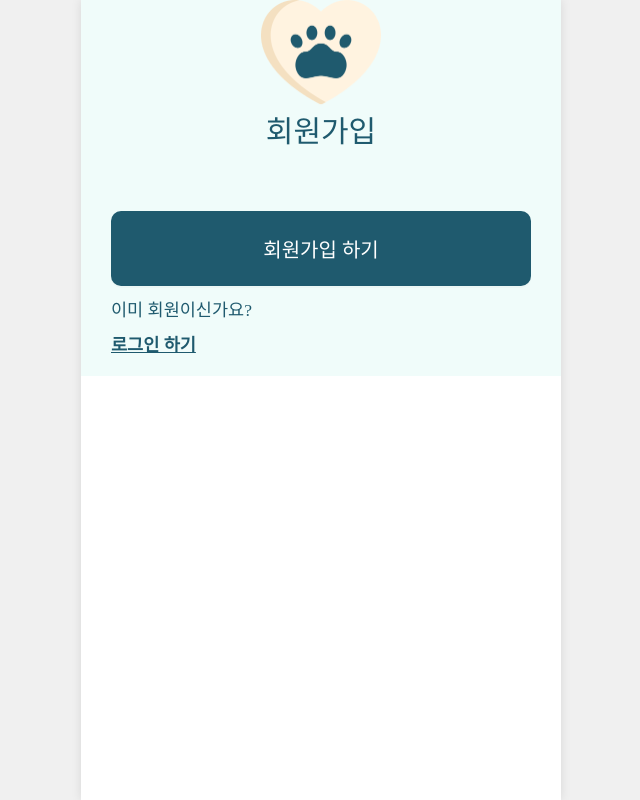
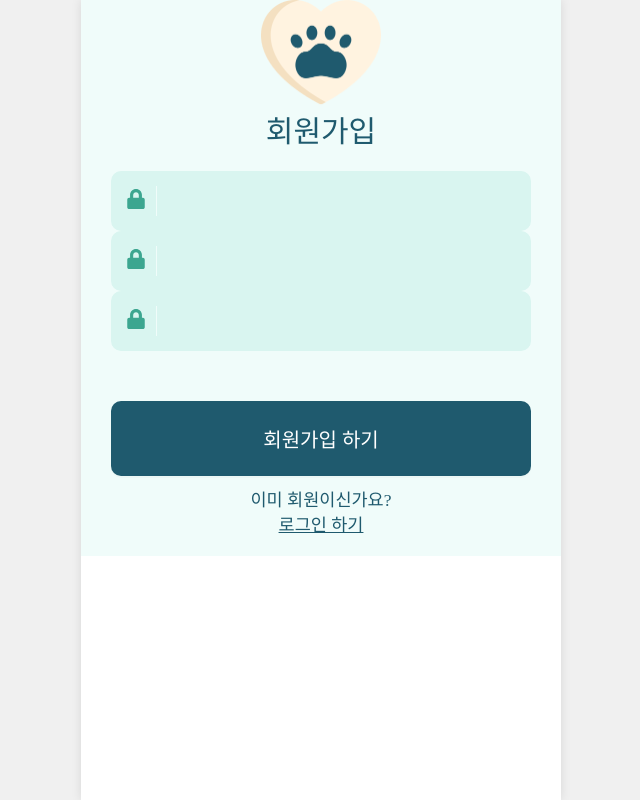
Before and after one commit to SaveMeMungz/SaveMeMungz-Web, a Next.js app: page /sign-up in a window 1280 px wide. Shown: the whole page, without its empty margins (319-959 px from the left). Built offline with nearby package versions, Linux system fonts and the light colour scheme; a web font is replaced by a local one.

Commit message:
[ISSUE-45] feat: 회원가입 페이지 input field 제외 UI 추가 완료 (#31)

```diff
--- /dev/null
+++ b/src/app/(auth)/sign-up/components/SignUpInput.jsx
@@ -0,0 +1,92 @@
+'use client';
+
+import { FaLock, FaUserAlt } from 'react-icons/fa';
+import styled from 'styled-components';
+
+import { COLORS, TEXT_COLORS } from '../../../../constants/colors';
+import { FONTS } from '../../../../constants/font';
+
+const SignUpInput = ({
+    name,
+    value,
+    type = 'text',
+    placeholder = '',
+    onChange,
+    passwordVisible,
+    togglePasswordVisibility,
+}) => {
+    return (
+        <InputWrapper>
+            <IconWrapper>{type === 'id' ? <FaUserAlt /> : <FaLock />}</IconWrapper>
+            <Divider /> {/* 세로 줄 추가 */}
+            <StyledInput
+                type={type === 'password' && !passwordVisible ? 'password' : 'text'}
+                name={name}
+                value={value}
+                placeholder={placeholder}
+                onChange={onChange}
+            />
+            {type === 'password' && (
+                <ShowButton onClick={togglePasswordVisibility}>{passwordVisible ? 'Hide' : 'Show'}</ShowButton>
+            )}
+        </InputWrapper>
+    );
+};
+
+export default SignUpInput;
+
+const InputWrapper = styled.div`
+    width: 100%;
+    height: 3rem;
+    display: flex;
+    align-items: center;
+    background-color: ${COLORS.softMint};
+    border-radius: 0.5rem;
+    padding: 0.75rem;
+    position: relative;
+`;
+
+const StyledInput = styled.input`
+    flex-grow: 1;
+    background-color: ${COLORS.softMint};
+    border: none;
+    font-family: ${FONTS.PRETENDARD[400]};
+    font-size: 1rem;
+    color: ${TEXT_COLORS.default};
+
+    &::placeholder {
+        color: ${TEXT_COLORS.placeholder};
+    }
+
+    &:focus {
+        outline: none;
+        border: none;
+    }
+`;
+
+const IconWrapper = styled.div`
+    padding-right: 0.5rem;
+    color: ${COLORS.primary};
+`;
+
+const Divider = styled.div`
+    width: 0.0625rem; /* 1px */
+    height: 100%;
+    background-color: ${COLORS.mint}; /* 옅은 세로줄 색상 */
+    margin-right: 0.5rem; /* 세로 줄과 입력 필드 사이의 간격 */
+`;
+
+const ShowButton = styled.button`
+    background: none;
+    border: none;
+    color: ${COLORS.primary};
+    cursor: pointer;
+    padding: 0 0.5rem;
+    font-size: 0.875rem;
+    position: absolute;
+    right: 10px;
+
+    &:focus {
+        outline: none;
+    }
+`;
--- a/src/app/(auth)/sign-up/page.jsx
+++ b/src/app/(auth)/sign-up/page.jsx
@@ -6,9 +6,10 @@ import styled from 'styled-components';
 
 import whitepawImg from '../../../assets/images/white-paw.png';
 import CustomButton from '../../../components/common/CustomButton';
-import { BACKGROUND_COLORS, BUTTON_COLORS, TEXT_COLORS } from '../../../constants/colors';
+import { BACKGROUND_COLORS, BUTTON_COLORS, COLORS, TEXT_COLORS } from '../../../constants/colors';
 import { FONTS } from '../../../constants/font';
 import { PADDING_HORIZONTAL, PADDING_VERTICAL } from '../../../constants/space';
+import SignUpInput from './components/SignUpInput';
 
 const SignUp = () => {
     return (
@@ -20,12 +21,20 @@ const SignUp = () => {
             <SignUpTitle>회원가입</SignUpTitle>
 
             <ContentContainer>
+                <InputFieldContainer>
+                    <SignUpInput />
+                    <SignUpInput />
+                    <SignUpInput />
+                </InputFieldContainer>
+
                 <SignUpButtonContainerColumn>
                     <CustomButton color={BUTTON_COLORS.secondary} text="회원가입 하기" route="/login" />
                 </SignUpButtonContainerColumn>
 
-                <AlreadyMember>이미 회원이신가요?</AlreadyMember>
-                <GoLogin>로그인 하기</GoLogin>
+                <BottomContainer>
+                    <AlreadyMember>이미 회원이신가요?</AlreadyMember>
+                    <GoLogin>로그인 하기</GoLogin>
+                </BottomContainer>
             </ContentContainer>
         </Container>
     );
@@ -57,6 +66,8 @@ const ContentContainer = styled.div`
     gap: 0.5rem;
 `;
 
+const InputFieldContainer = styled.div``;
+
 const SignUpButtonContainerColumn = styled.div`
     display: flex;
     flex-direction: column;
@@ -64,21 +75,21 @@ const SignUpButtonContainerColumn = styled.div`
     margin-top: 2rem;
 `;
 
+const BottomContainer = styled.div`
+    display: flex;
+    flex-direction: column;
+    align-items: center;
+`;
+
 const AlreadyMember = styled.div`
-    color: #1f5a6e;
-    font-family: 'Noto Sans KR';
+    color: ${COLORS.secondary};
+    font-family: ${FONTS.PRETENDARD[400]};
     font-size: 0.875rem;
-    font-style: normal;
-    font-weight: 400;
-    line-height: normal;
 `;
 
 const GoLogin = styled.div`
-    color: #1f5a6e;
-    font-family: 'Noto Sans KR';
+    color: ${COLORS.secondary};
+    font-family: ${FONTS.PRETENDARD[700]};
     font-size: 0.875rem;
-    font-style: normal;
-    font-weight: 700;
-    line-height: normal;
     text-decoration-line: underline;
 `;
```
